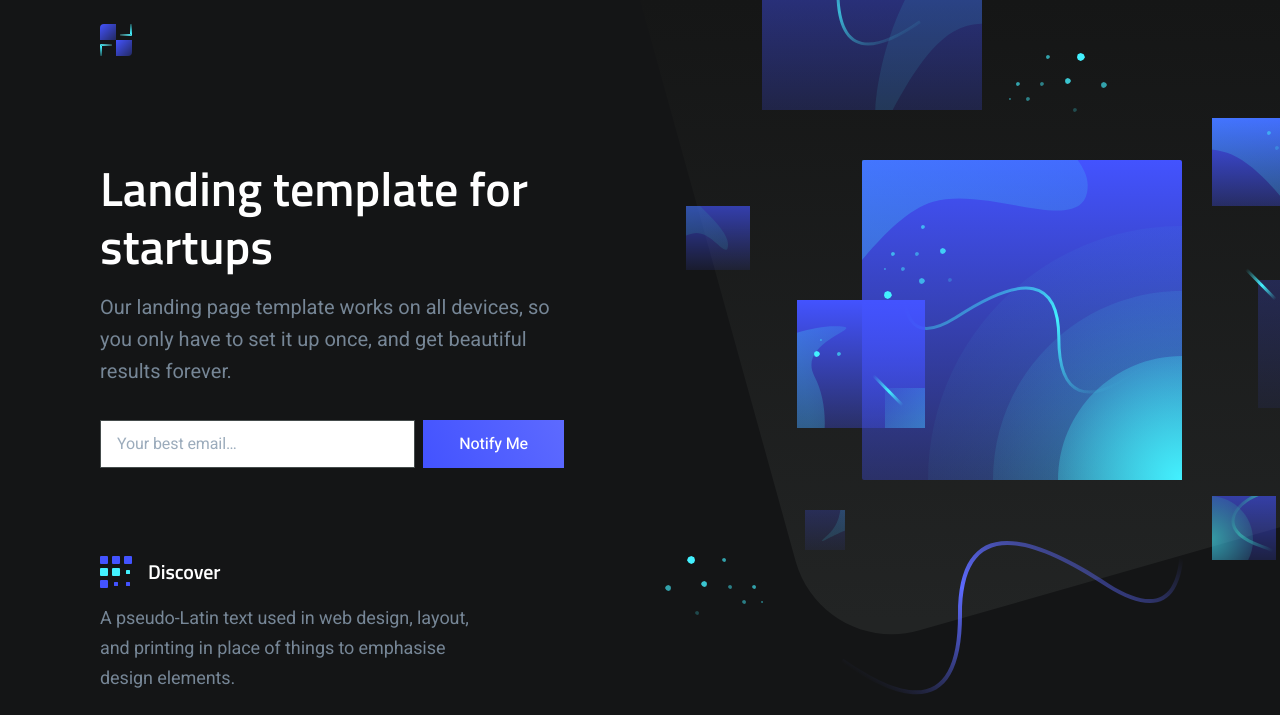
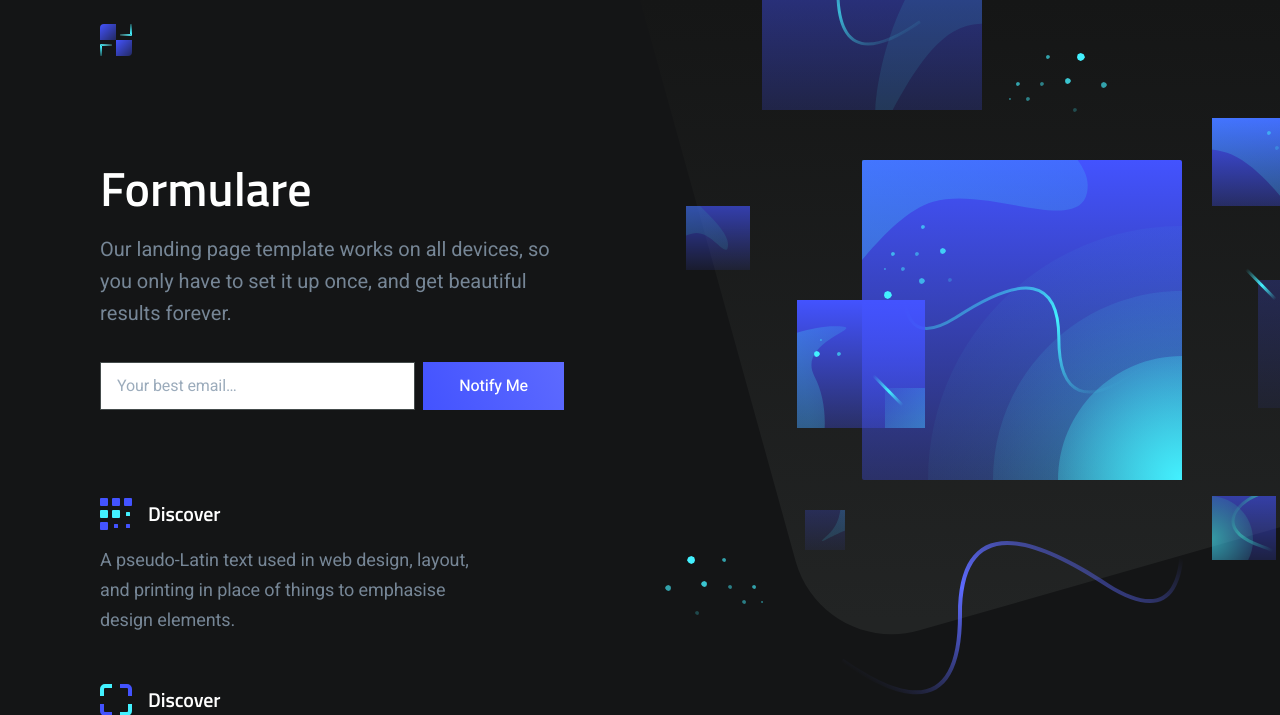
Before and after one commit to yinggorgoni/yinggorgoni.bplaced.net, a PHP site: page / in a window 1280 px wide. Shown: the top 715 px of the page. Run offline with PHP 8.4, Linux system fonts and the light colour scheme; style sheets or scripts are compiled from the project's sources; some libraries are stand-ins or nearby versions.

Commit message:
Update index.php

```diff
--- a/ellie/index.php
+++ b/ellie/index.php
@@ -53,7 +53,7 @@
                 <div class="container">
                     <div class="hero-inner">
 						<div class="hero-copy">
-	                        <h1 class="hero-title mt-0 is-revealing">Landing template for startups</h1>
+	                        <h1 class="hero-title mt-0 is-revealing">Formulare</h1>
 	                        <p class="hero-paragraph is-revealing">Our landing page template works on all devices, so you only have to set it up once, and get beautiful results forever.</p>
 							<div class="hero-form field field-grouped is-revealing">
 	                            <div class="control control-expanded">
```
